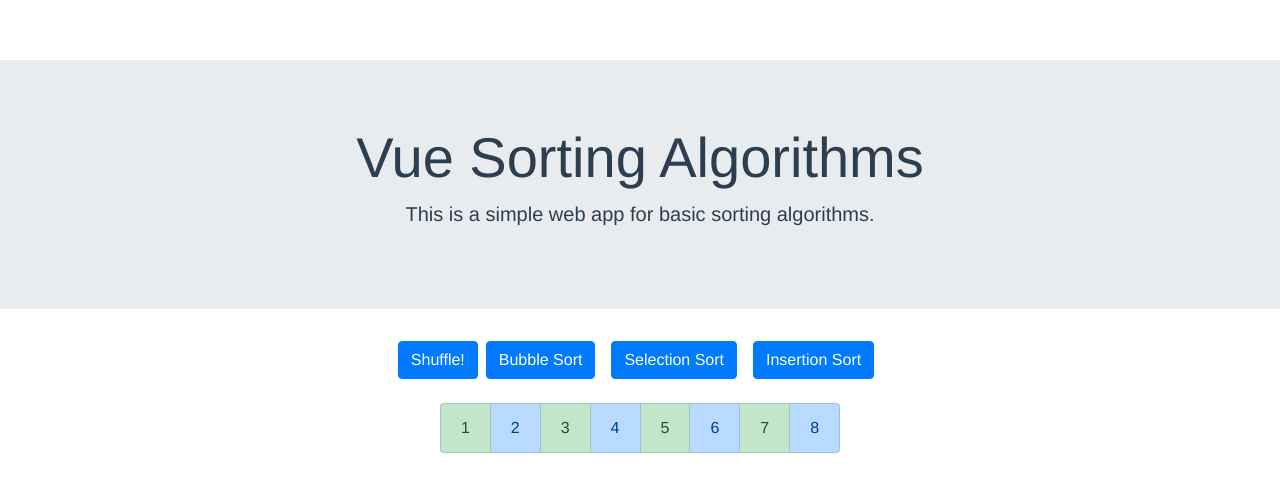
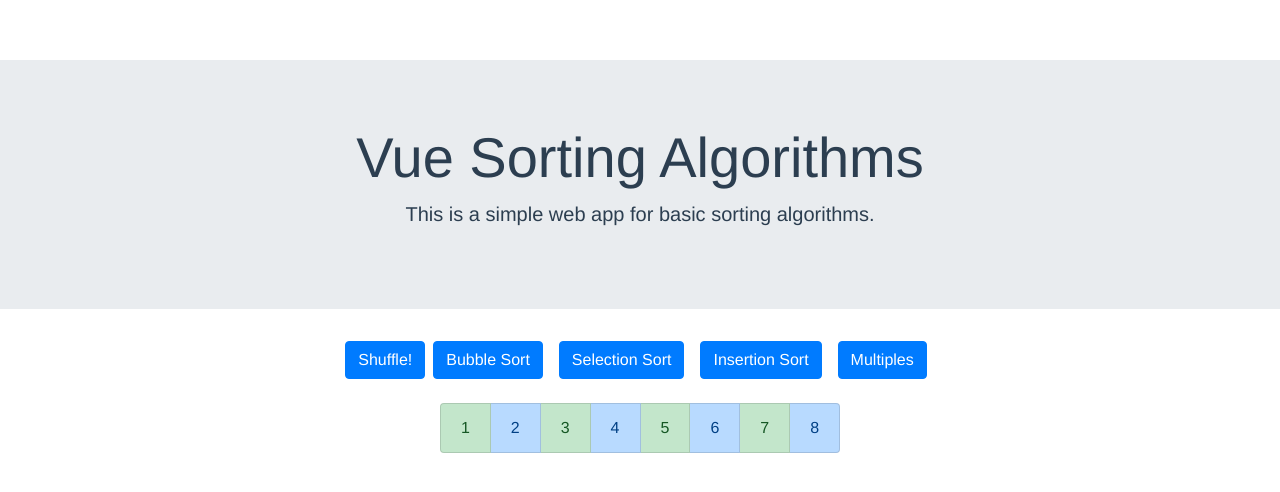
Before and after one commit to mprugini/vue-sorting-algorithm, a Vue app: page / in a window 1280 px wide. Shown: the top 492 px of the page. Built offline with nearby package versions, Linux system fonts and the light colour scheme.

Commit message:
Small change

```diff
--- a/src/App.vue
+++ b/src/App.vue
@@ -5,10 +5,10 @@
     <button class="btn btn-primary mx-2" @click="bubbleSort(numberArray)">Bubble Sort</button>
     <button class="btn btn-primary mx-2" @click="selectionSort(numberArray)">Selection Sort</button>
     <button class="btn btn-primary mx-2" @click="insertionSort(numberArray)">Insertion Sort</button>
+    <button class="btn btn-primary mx-2" @click="multiples">Multiples</button>
     <br>
     <br>
     <ul class="list-group list-group-horizontal justify-content-center">
-      <!-- :class="[ number % 2 === 0 ? 'list-group-item list-group-item-primary' : 'list-group-item list-group-item-success' ] -->
       <li :class="[ number % 2 === 0 ? 'list-group-item list-group-item-primary' : 'list-group-item list-group-item-success' ]" v-for="number in numberArray" :key="number">{{ number }}</li>
     </ul>
   </div>
@@ -29,6 +29,9 @@ export default {
     }
   },
   methods: {
+    multiples() {
+
+    },
     arraySetWithoutIndexes(array, index, value) {
       array.splice(index, 1, value);
     },
```
